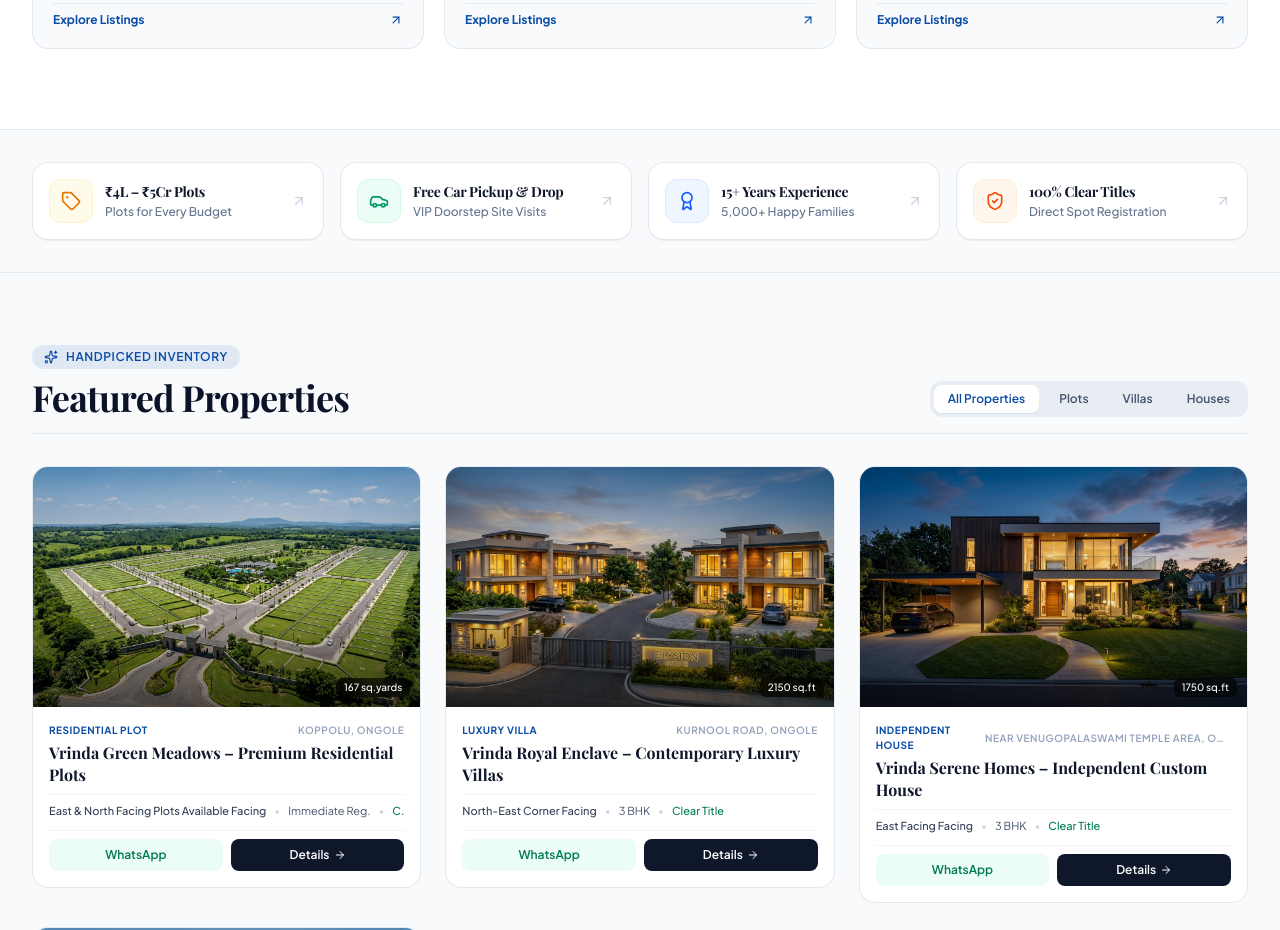
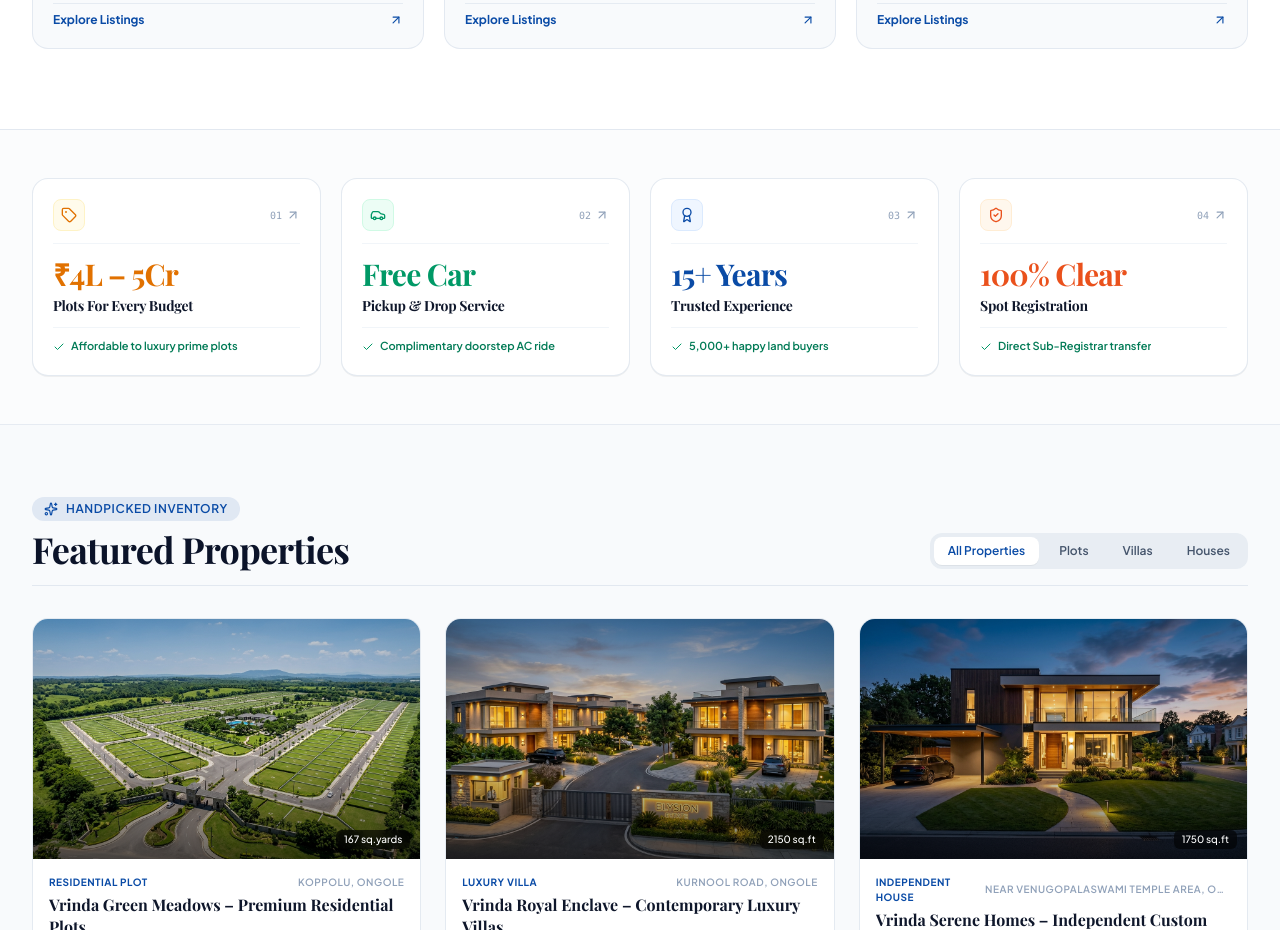
Before and after one commit to neelhari/vrinda-realestate, a Next.js app: page / in a window 1280 px wide. Shown: the part 1640-2570 px from the top of the page. Built offline with nearby package versions, Linux system fonts and the light colour scheme; no server answers; the database is empty.

Commit message:
adminfixed

```diff
--- a/src/components/home/QuickHighlights.tsx
+++ b/src/components/home/QuickHighlights.tsx
@@ -2,82 +2,111 @@
 
 import React from 'react';
 import Link from 'next/link';
-import { Tag, Car, Award, ShieldCheck, ArrowUpRight } from 'lucide-react';
+import { motion } from 'framer-motion';
+import { Tag, Car, Award, ShieldCheck, Check, ArrowUpRight } from 'lucide-react';
 
-const HIGHLIGHTS = [
+const HIGHLIGHT_CARDS = [
   {
     id: 'budget-plots',
-    title: '₹4L – ₹5Cr Plots',
-    subtitle: 'Plots for Every Budget',
+    metric: '₹4L – 5Cr',
+    number: '01',
+    label: 'Plots For Every Budget',
+    highlight: 'Affordable to luxury prime plots',
     href: '/plots',
-    icon: <Tag className="w-5 h-5 text-amber-600" />,
+    icon: <Tag className="w-4 h-4 text-amber-600" />,
+    accentColor: 'text-amber-600 group-hover:text-amber-700',
     iconBg: 'bg-amber-50 border-amber-100',
-    hoverBorder: 'hover:border-amber-400'
+    hoverBorder: 'hover:border-amber-300'
   },
   {
     id: 'free-car',
-    title: 'Free Car Pickup & Drop',
-    subtitle: 'VIP Doorstep Site Visits',
+    metric: 'Free Car',
+    number: '02',
+    label: 'Pickup & Drop Service',
+    highlight: 'Complimentary doorstep AC ride',
     href: '/site-visit',
-    icon: <Car className="w-5 h-5 text-emerald-600" />,
+    icon: <Car className="w-4 h-4 text-emerald-600" />,
+    accentColor: 'text-emerald-600 group-hover:text-emerald-700',
     iconBg: 'bg-emerald-50 border-emerald-100',
-    hoverBorder: 'hover:border-emerald-400'
+    hoverBorder: 'hover:border-emerald-300'
   },
   {
     id: 'experience',
-    title: '15+ Years Experience',
-    subtitle: '5,000+ Happy Families',
+    metric: '15+ Years',
+    number: '03',
+    label: 'Trusted Experience',
+    highlight: '5,000+ happy land buyers',
     href: '/about',
-    icon: <Award className="w-5 h-5 text-blue-600" />,
+    icon: <Award className="w-4 h-4 text-[#0a4ba6]" />,
+    accentColor: 'text-[#0a4ba6] group-hover:text-[#073575]',
     iconBg: 'bg-blue-50 border-blue-100',
-    hoverBorder: 'hover:border-blue-400'
+    hoverBorder: 'hover:border-blue-300'
   },
   {
     id: 'clear-titles',
-    title: '100% Clear Titles',
-    subtitle: 'Direct Spot Registration',
+    metric: '100% Clear',
+    number: '04',
+    label: 'Spot Registration',
+    highlight: 'Direct Sub-Registrar transfer',
     href: '/properties',
-    icon: <ShieldCheck className="w-5 h-5 text-orange-600" />,
+    icon: <ShieldCheck className="w-4 h-4 text-[#ea511c]" />,
+    accentColor: 'text-[#ea511c] group-hover:text-[#d04312]',
     iconBg: 'bg-orange-50 border-orange-100',
-    hoverBorder: 'hover:border-orange-400'
+    hoverBorder: 'hover:border-orange-300'
   }
 ];
 
 export default function QuickHighlights() {
   return (
-    <section className="py-6 sm:py-8 bg-[#f8fafc] border-b border-slate-200/80">
+    <section className="py-8 sm:py-12 bg-slate-50/60 border-b border-slate-200/80">
       <div className="max-w-7xl mx-auto px-4 sm:px-6 lg:px-8">
 
-        {/* 4 Compact, Clean, App-Style Highlight Cards */}
-        <div className="grid grid-cols-2 lg:grid-cols-4 gap-3 sm:gap-4">
-          {HIGHLIGHTS.map((item) => (
-            <Link
-              key={item.id}
-              href={item.href}
-              className={`group flex items-center justify-between p-3.5 sm:p-4 rounded-2xl bg-white border border-slate-200/90 shadow-2xs hover:shadow-md transition-all duration-200 cursor-pointer ${item.hoverBorder}`}
+        {/* 4 Spacious, Stat-Driven Metric Cards with Zero Text Truncation */}
+        <div className="grid grid-cols-2 lg:grid-cols-4 gap-3.5 sm:gap-5">
+          {HIGHLIGHT_CARDS.map((card, idx) => (
+            <motion.div
+              key={card.id}
+              initial={{ opacity: 0, y: 12 }}
+              whileInView={{ opacity: 1, y: 0 }}
+              viewport={{ once: true }}
+              transition={{ duration: 0.35, delay: idx * 0.07 }}
+              whileHover={{ y: -3 }}
+              className="h-full"
             >
-              <div className="flex items-center gap-3 min-w-0">
-                {/* Clean Tinted Icon Box */}
-                <div className={`w-10 h-10 sm:w-11 sm:h-11 rounded-xl flex items-center justify-center border shrink-0 ${item.iconBg}`}>
-                  {item.icon}
+              <Link
+                href={card.href}
+                className={`group flex flex-col justify-between h-full p-4 sm:p-5 rounded-2xl bg-white border border-slate-200/90 shadow-2xs hover:shadow-md transition-all duration-200 cursor-pointer ${card.hoverBorder}`}
+              >
+                {/* Top Row: Icon + Number & Arrow */}
+                <div className="flex items-center justify-between pb-3 border-b border-slate-100">
+                  <div className={`w-8 h-8 rounded-lg flex items-center justify-center border ${card.iconBg}`}>
+                    {card.icon}
+                  </div>
+
+                  <div className="flex items-center gap-1 text-slate-400 group-hover:text-slate-700 transition-colors">
+                    <span className="text-[10px] font-mono font-medium">{card.number}</span>
+                    <ArrowUpRight className="w-3.5 h-3.5 transition-transform group-hover:translate-x-0.5 group-hover:-translate-y-0.5" />
+                  </div>
                 </div>
 
-                {/* Text Content */}
-                <div className="min-w-0">
-                  <h3 className="text-slate-900 font-bold text-xs sm:text-sm truncate group-hover:text-[#0a4ba6] transition-colors">
-                    {item.title}
+                {/* Middle: Big Prominent Metric & Label */}
+                <div className="py-3 space-y-1">
+                  <span className={`text-xl sm:text-2xl lg:text-3xl font-serif font-bold tracking-tight block ${card.accentColor} transition-colors`}>
+                    {card.metric}
+                  </span>
+
+                  <h3 className="text-xs sm:text-sm font-bold text-slate-900 leading-snug">
+                    {card.label}
                   </h3>
-                  <p className="text-slate-500 text-[11px] sm:text-xs truncate font-medium mt-0.5">
-                    {item.subtitle}
-                  </p>
                 </div>
-              </div>
 
-              {/* Arrow Indicator */}
-              <div className="text-slate-300 group-hover:text-[#0a4ba6] transition-colors shrink-0 ml-1">
-                <ArrowUpRight className="w-4 h-4 transition-transform group-hover:translate-x-0.5 group-hover:-translate-y-0.5" />
-              </div>
-            </Link>
+                {/* Bottom Row: Checkmark Benefit Bullet */}
+                <div className="pt-2.5 border-t border-slate-100 flex items-center gap-1.5 text-[10px] sm:text-[11px] font-semibold text-emerald-700">
+                  <Check className="w-3 h-3 shrink-0 text-emerald-600" />
+                  <span className="line-clamp-1">{card.highlight}</span>
+                </div>
+              </Link>
+            </motion.div>
           ))}
         </div>
 
```
